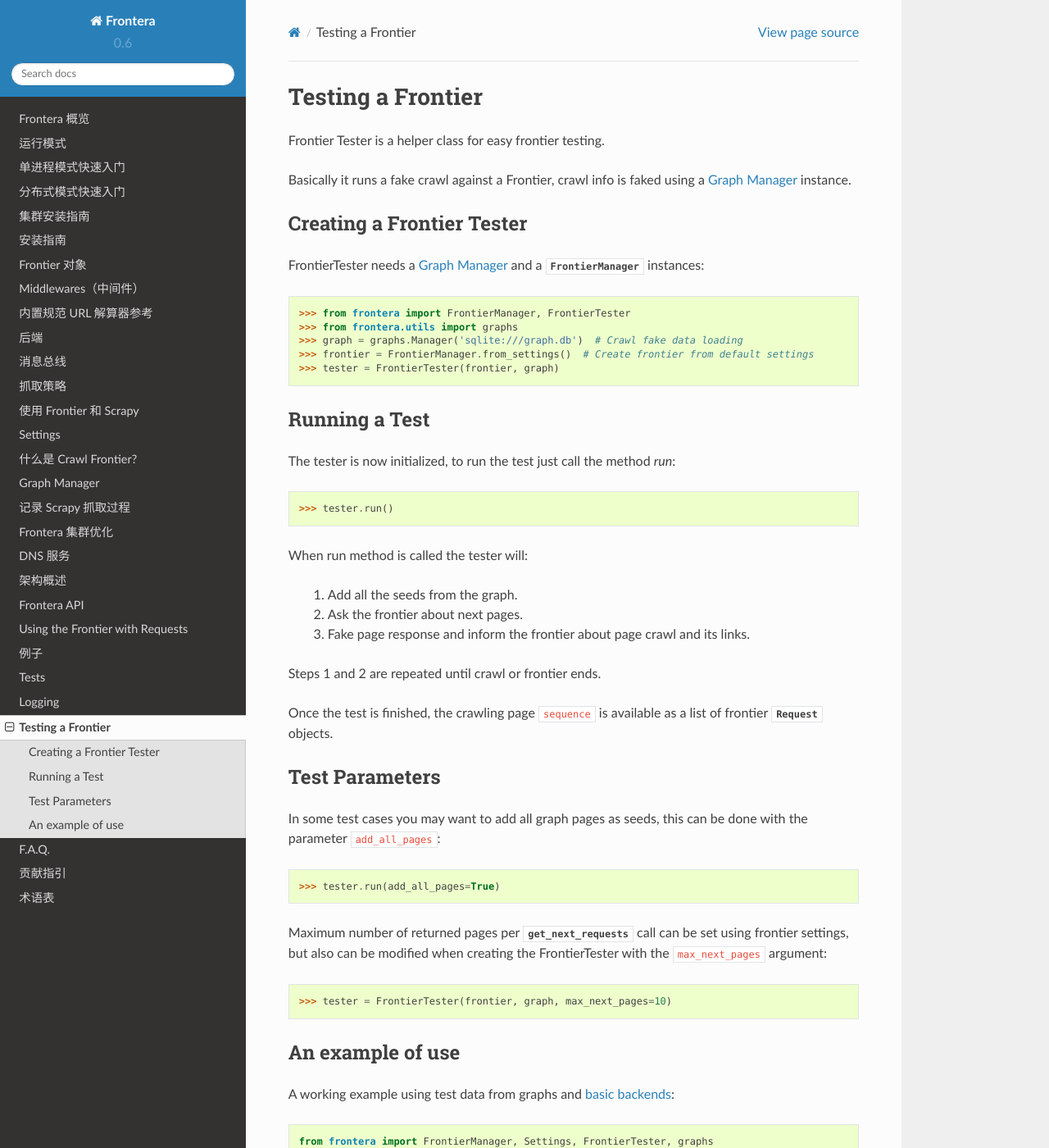
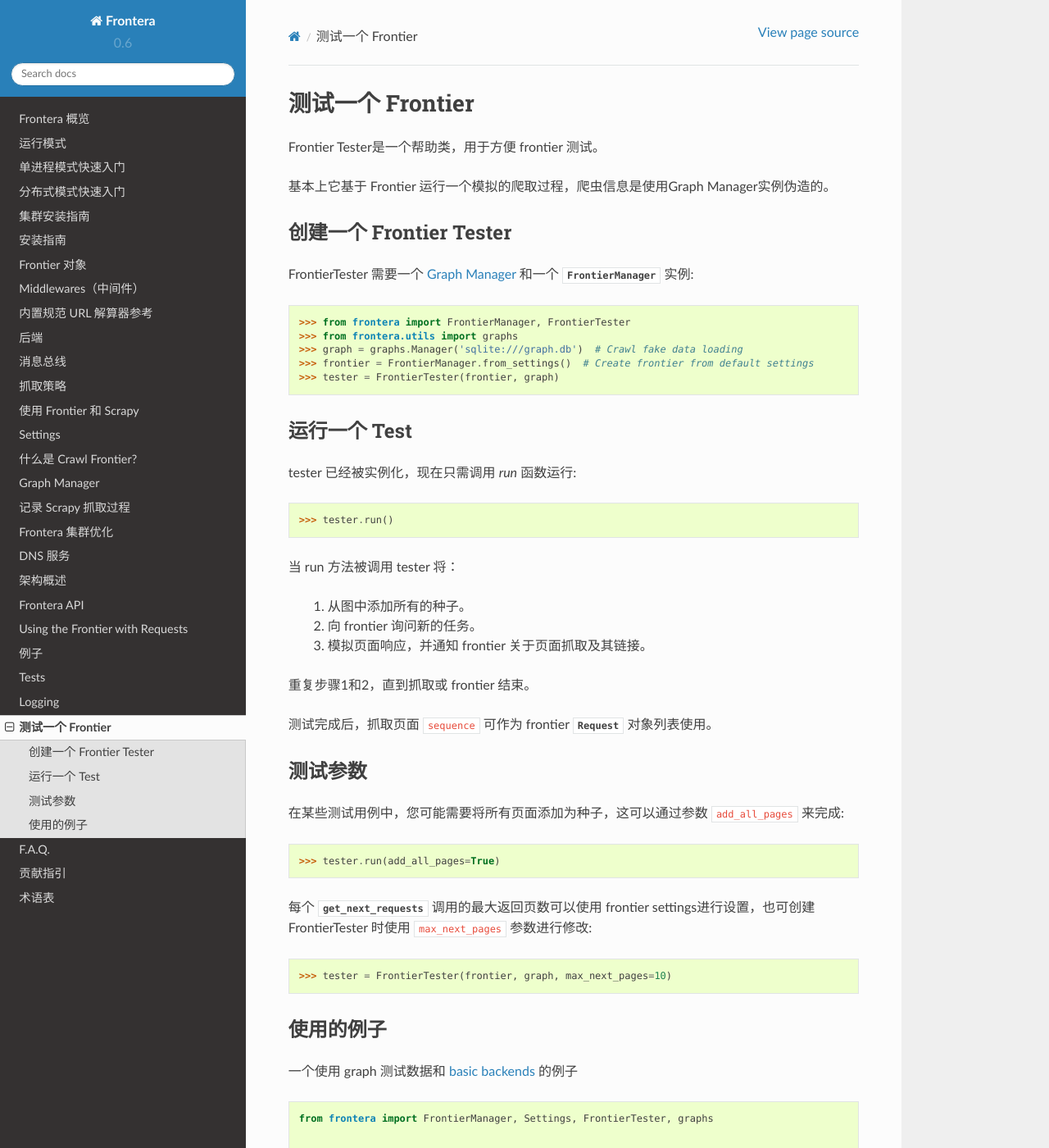
Before and after one commit to xsren/frontera-docs-zh_CN, a Sphinx documentation site: the page built from docs/source/topics/frontier-tester.rst, in a window 1280 px wide and 1400 px high. Shown: the whole window at 82% size. Built offline with Sphinx 7.4.7 and the Read the Docs theme 2.0.0, drawn with Linux system fonts in a browser that asks for light colours.

Commit message:
finish frontier-tester.rst

```diff
--- a/docs/source/topics/frontier-tester.rst
+++ b/docs/source/topics/frontier-tester.rst
@@ -1,17 +1,16 @@
 ==================
-Testing a Frontier
+测试一个 Frontier
 ==================
 
-Frontier Tester is a helper class for easy frontier testing.
+Frontier Tester是一个帮助类，用于方便 frontier 测试。
 
-Basically it runs a fake crawl against a Frontier, crawl info is faked using a :doc:`Graph Manager <graph-manager>`
-instance.
+基本上它基于 Frontier 运行一个模拟的爬取过程，爬虫信息是使用Graph Manager实例伪造的。
 
-Creating a Frontier Tester
+创建一个 Frontier Tester
 ==========================
 
-FrontierTester needs a :doc:`Graph Manager <graph-manager>` and a
-:class:`FrontierManager <frontera.core.manager.FrontierManager>` instances::
+FrontierTester 需要一个 :doc:`Graph Manager <graph-manager>` 和一个
+:class:`FrontierManager <frontera.core.manager.FrontierManager>` 实例::
 
     >>> from frontera import FrontierManager, FrontierTester
     >>> from frontera.utils import graphs
@@ -19,43 +18,39 @@
     >>> frontier = FrontierManager.from_settings()  # Create frontier from default settings
     >>> tester = FrontierTester(frontier, graph)
 
-Running a Test
+运行一个 Test
 ==============
 
-The tester is now initialized, to run the test just call the method `run`::
+tester 已经被实例化，现在只需调用 `run` 函数运行::
 
     >>> tester.run()
 
-When run method is called the tester will:
+当 run 方法被调用 tester 将：
 
-    1. Add all the seeds from the graph.
-    2. Ask the frontier about next pages.
-    3. Fake page response and inform the frontier about page crawl and its links.
+    1. 从图中添加所有的种子。
+    2. 向 frontier 询问新的任务。
+    3. 模拟页面响应，并通知 frontier 关于页面抓取及其链接。
 
-Steps 1 and 2 are repeated until crawl or frontier ends.
+重复步骤1和2，直到抓取或 frontier 结束。
 
-Once the test is finished, the crawling page ``sequence`` is available as a list of frontier
-:class:`Request <frontera.core.models.Request>` objects.
+测试完成后，抓取页面 ``sequence`` 可作为 frontier :class:`Request <frontera.core.models.Request>` 对象列表使用。
 
-
-Test Parameters
+测试参数
 ===============
 
-In some test cases you may want to add all graph pages as seeds, this can be done with the parameter ``add_all_pages``::
+在某些测试用例中，您可能需要将所有页面添加为种子，这可以通过参数 ``add_all_pages`` 来完成::
 
     >>> tester.run(add_all_pages=True)
 
-Maximum number of returned pages per
-:attr:`get_next_requests <frontera.core.manager.FrontierManager.get_next_requests>` call can be set using frontier
-settings, but also can be modified when creating the FrontierTester with the ``max_next_pages`` argument::
+每个 :attr:`get_next_requests <frontera.core.manager.FrontierManager.get_next_requests>` 调用的最大返回页数可以使用 frontier settings进行设置，也可创建 FrontierTester 时使用 ``max_next_pages`` 参数进行修改::
 
     >>> tester = FrontierTester(frontier, graph, max_next_pages=10)
 
 
-An example of use
+使用的例子
 =================
 
-A working example using test data from graphs and :ref:`basic backends <frontier-backends-basic-algorithms>`::
+一个使用 graph 测试数据和 :ref:`basic backends <frontier-backends-basic-algorithms>` 的例子 ::
 
     from frontera import FrontierManager, Settings, FrontierTester, graphs
 
```
